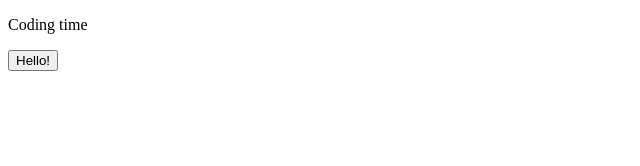
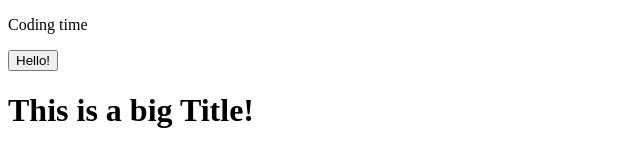
Before and after one commit to Clepsyd/git-learn, a plain HTML site: page index.html in a window 1280 px wide. Shown: the whole page, without its empty margins (0-640 px from the left). Drawn offline with Linux system fonts and the light colour scheme.

Commit message:
Add header

```diff
--- a/index.html
+++ b/index.html
@@ -10,5 +10,6 @@
 <body>
   <p>Coding time </p>
   <button onclick="hello('Yasmin')">Hello!</button>
+  <h1>This is a big Title!</h1>
 </body>
 </html>
```
